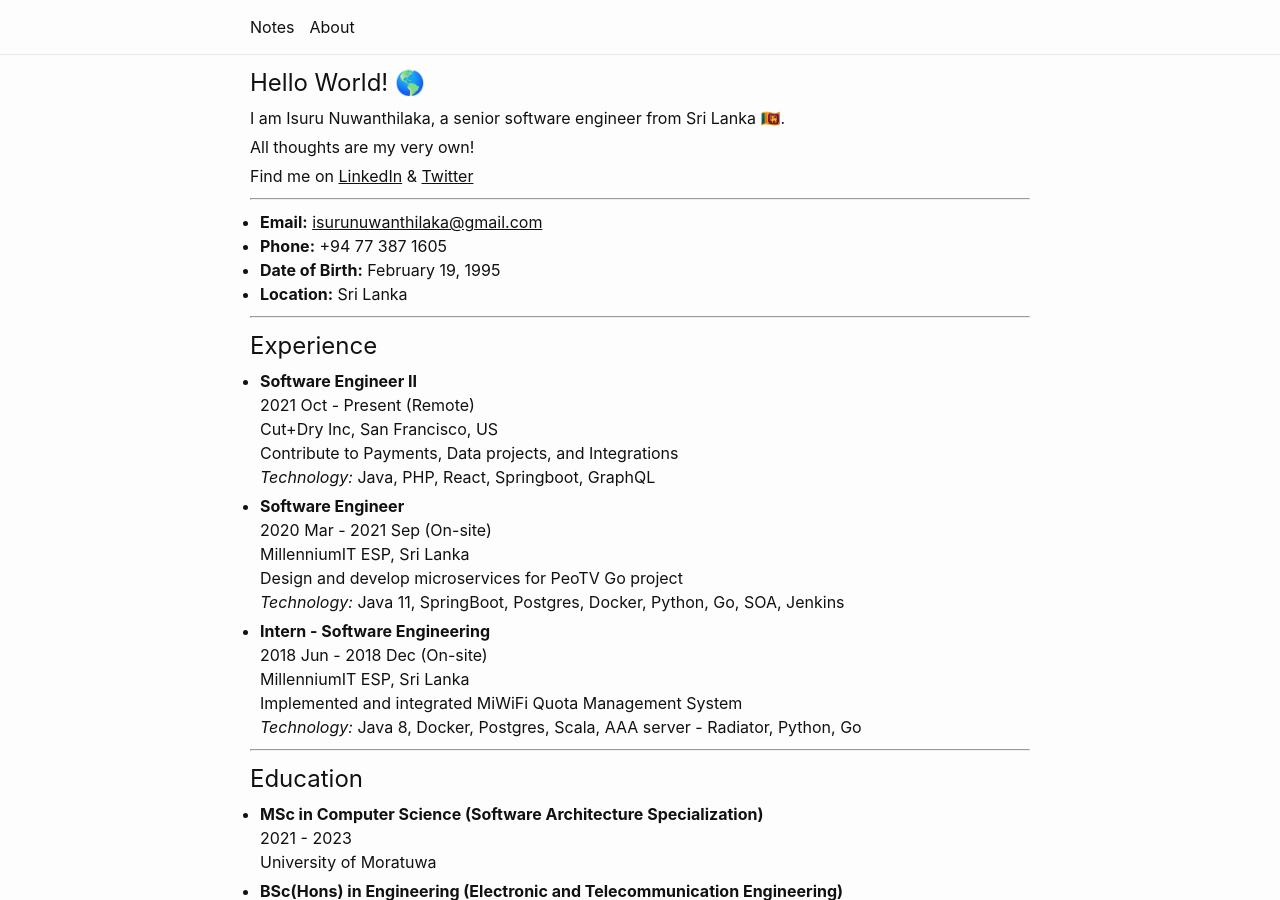
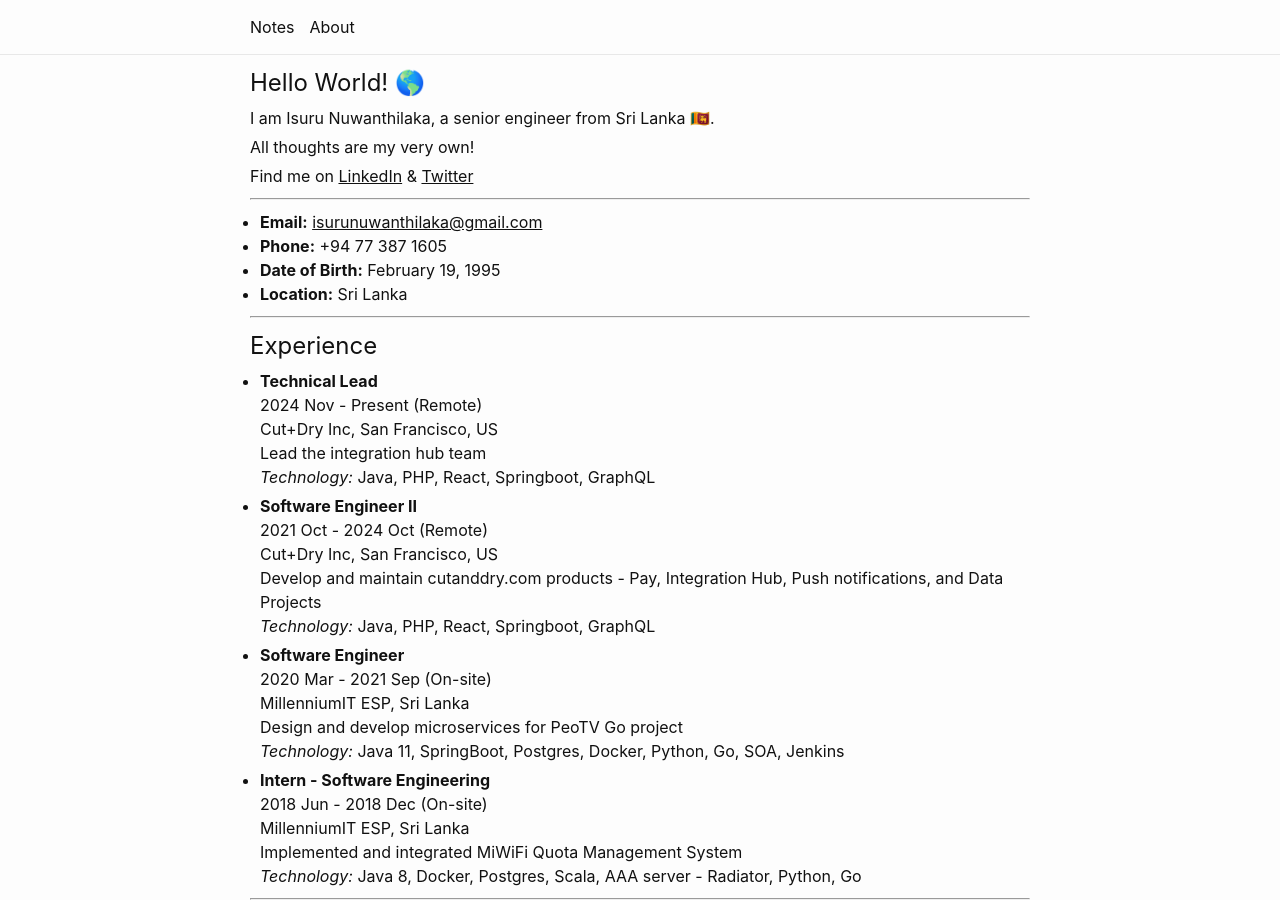
Before and after one commit to isurunuwanthilaka/isurunuwanthilaka.github.io, a Jekyll site: the page built from about.md, in a window 1280 px wide and 900 px high. Built offline with Jekyll 4.4.1, drawn with Linux system fonts in a browser that asks for light colours; nearby versions of some CDN libraries.

Commit message:
transform into a tech lead

```diff
--- a/about.md
+++ b/about.md
@@ -6,7 +6,7 @@ permalink: /about
 
 ## Hello World! 🌎
 
-I am Isuru Nuwanthilaka, a senior software engineer from Sri Lanka 🇱🇰.
+I am Isuru Nuwanthilaka, a senior engineer from Sri Lanka 🇱🇰.
 
 All thoughts are my very own!
 
@@ -23,10 +23,16 @@ Find me on [LinkedIn](https://www.linkedin.com/in/isurunuwanthilaka/) & [Twitter
 
 ## Experience
 
+- **Technical Lead**
+  2024 Nov - Present (Remote)
+  Cut+Dry Inc, San Francisco, US
+  Lead the integration hub team
+  _Technology:_ Java, PHP, React, Springboot, GraphQL
+
 - **Software Engineer II**
-  2021 Oct - Present (Remote)
+  2021 Oct - 2024 Oct (Remote)
   Cut+Dry Inc, San Francisco, US
-  Contribute to Payments, Data projects, and Integrations
+  Develop and maintain cutanddry.com products - Pay, Integration Hub, Push notifications, and Data Projects
   _Technology:_ Java, PHP, React, Springboot, GraphQL
 
 - **Software Engineer**
```
